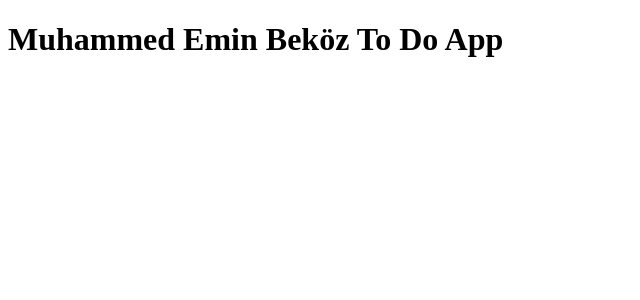
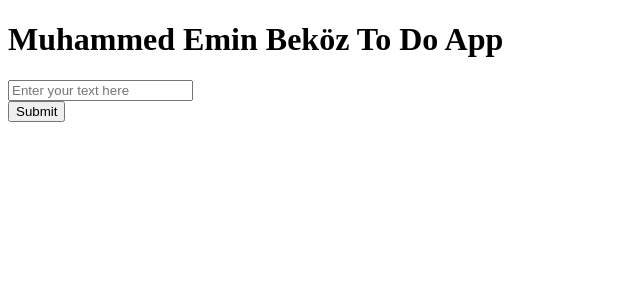
Before and after one commit to muhammedeminbekoz/react-todo-app, a React (Vite) app: page / in a window 1280 px wide. Shown: the top 300 px of the page, without its empty margins (0-640 px from the left). Built offline with nearby package versions, Linux system fonts and the light colour scheme.

Commit message:
feat: Add createTodo function to handle creating new todos

```diff
--- a/src/App.jsx
+++ b/src/App.jsx
@@ -1,12 +1,28 @@
 /* eslint-disable no-unused-vars */
-import React from "react";
+import React, { useState } from "react";
 import Header from "./components/header";
+import Input from "./components/input";
+import Card from "./components/card";
+import Todolist from "./components/todolist";
 
 function App() {
+  const [todos, setTodos] = useState([]);
+
+  const createTodo = (newTodo) => {
+    setTodos([...todos, newTodo]);
+  };
+
   return (
     <div>
+      <Header />
+
       <div>
-        <Header />
+        <div>
+          <Input onCreateTodo={createTodo} />
+        </div>
+        <div className="mt-16">
+          <Todolist todos={todos} />
+        </div>
       </div>
     </div>
   );
```
